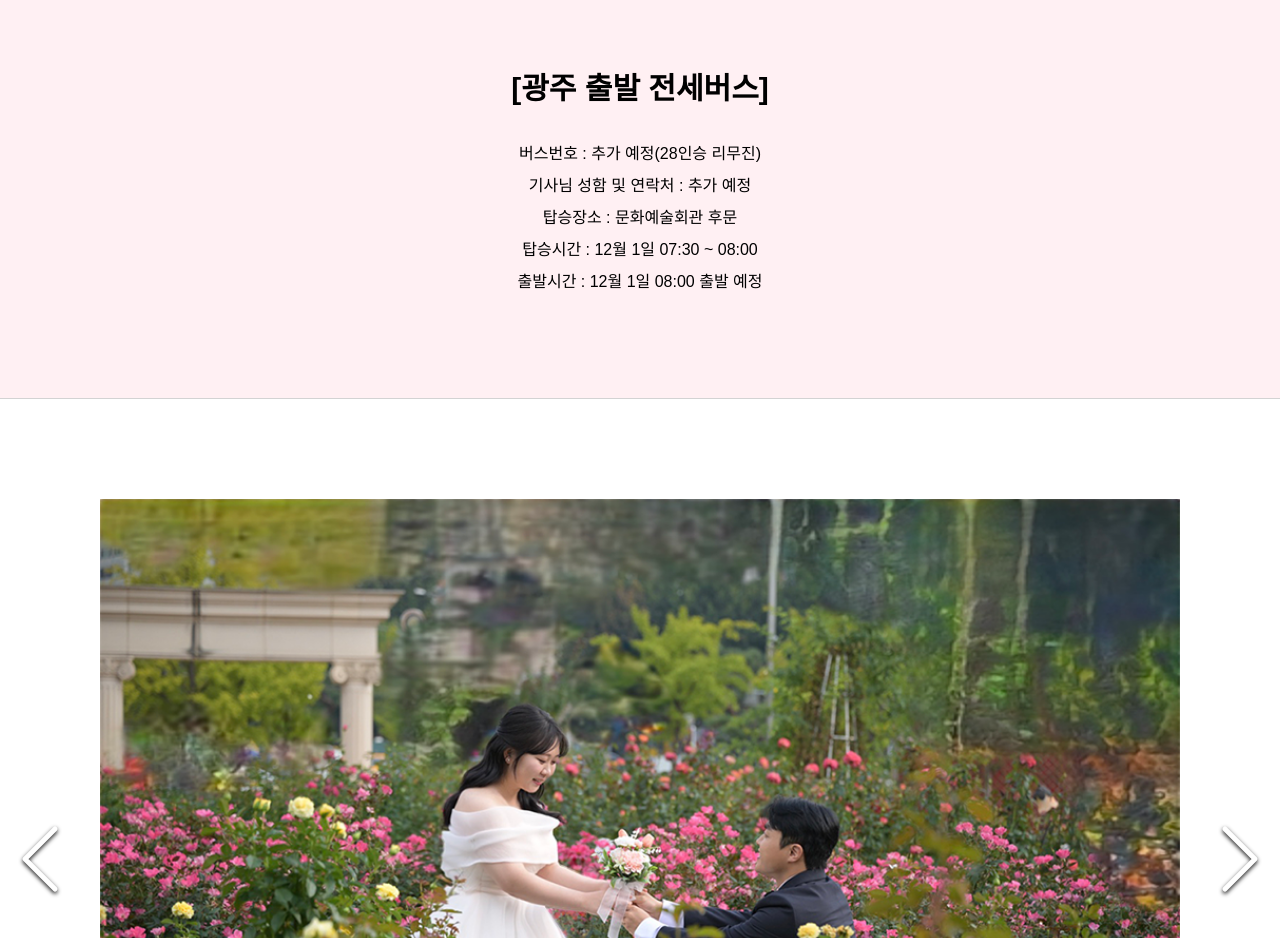
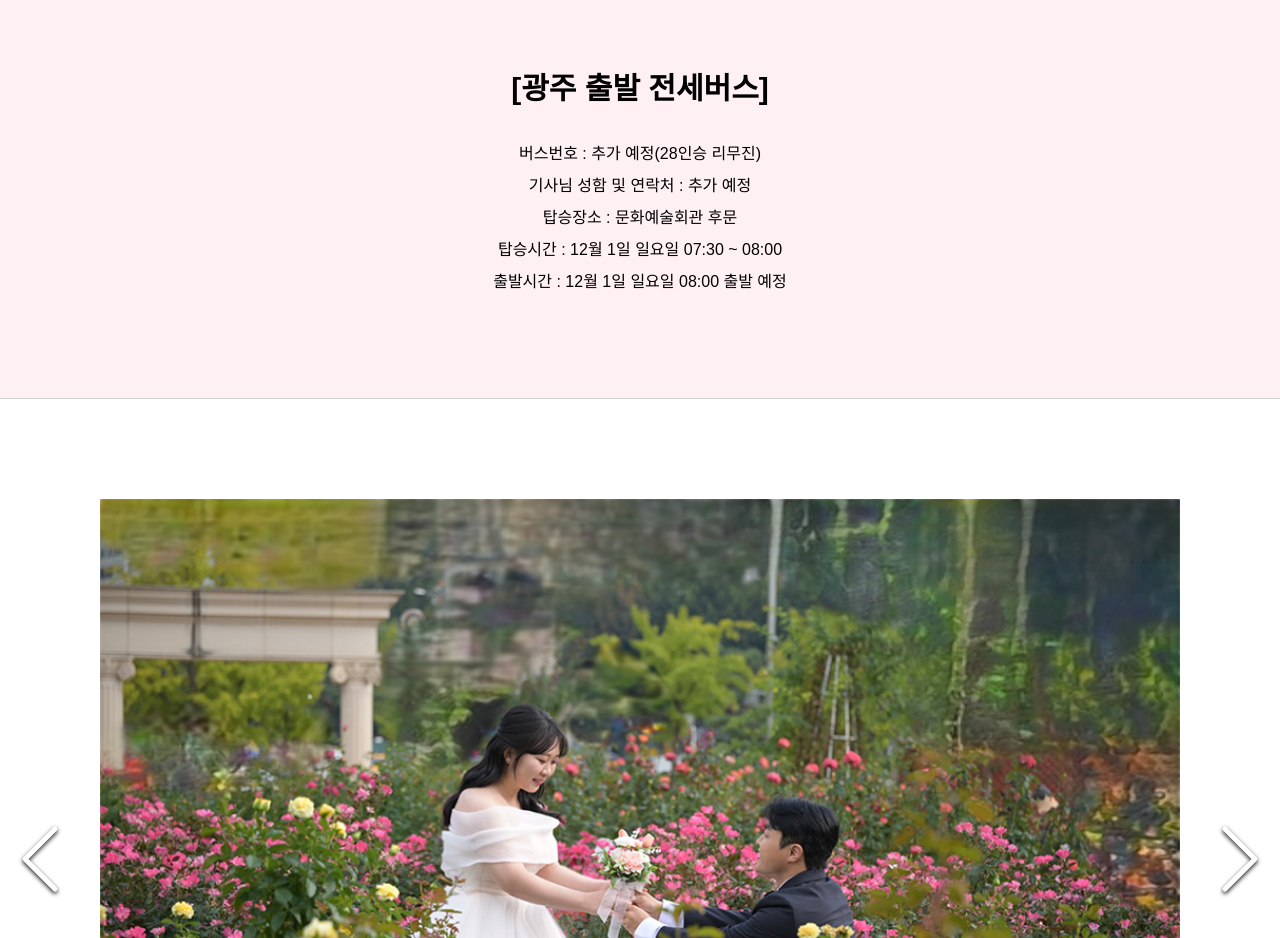
Before and after one commit to ywroh/jwyw-wedding-1201, a Next.js app: page / in a window 1280 px wide. Shown: the part 2760-3698 px from the top of the page. Built offline with nearby package versions, Linux system fonts and the light colour scheme.

Commit message:
add : 전세버스 탑승 요일 추가

```diff
--- a/src/app/components/Feast.tsx
+++ b/src/app/components/Feast.tsx
@@ -43,8 +43,8 @@ export default function Feast() {
                     버스번호 : 추가 예정(28인승 리무진)<br/>
                     기사님 성함 및 연락처 : 추가 예정<br/>
                     탑승장소 : 문화예술회관 후문<br/>
-                    탑승시간 : 12월 1일 07:30 ~ 08:00<br/>
-                    출발시간 : 12월 1일 08:00 출발 예정
+                    탑승시간 : 12월 1일 일요일 07:30 ~ 08:00<br/>
+                    출발시간 : 12월 1일 일요일 08:00 출발 예정
                 </div>
             </TitleWrapper>
         </Layout>
```
